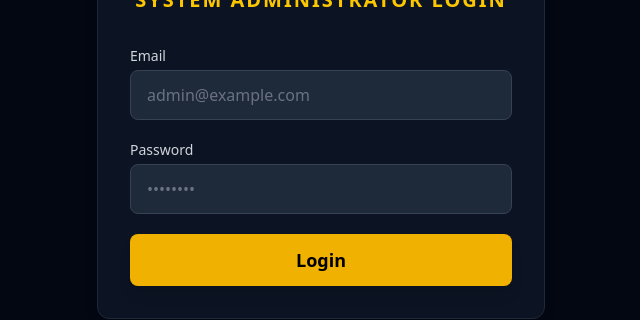
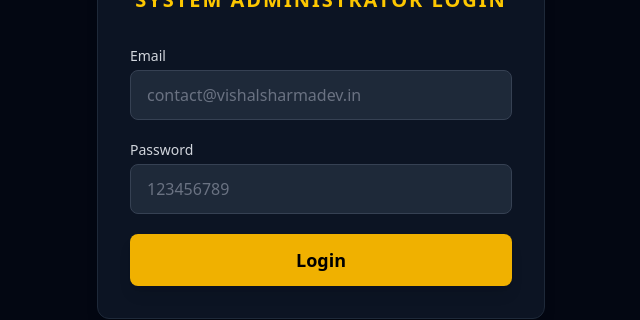
Before and after one commit to vishal-r-sharma/NexoraSpace, a React (Vite) app in the folder nexoraspace-frontend/: page /system/login in a window 1280 px wide. Shown: the part 324-644 px from the top of the page, without its empty margins (319-959 px from the left). Built offline with nearby package versions, Linux system fonts and the light colour scheme; no server answers.

Commit message:
add demo credentials in placeholder

```diff
--- a/nexoraspace-frontend/src/components/Company/CompanyLogin.jsx
+++ b/nexoraspace-frontend/src/components/Company/CompanyLogin.jsx
@@ -191,7 +191,7 @@ useEffect(() => {
                   onChange={(e) => setEmail(e.target.value)}
                   required
                   className="mt-2 w-full rounded-lg bg-gray-950/50 border border-gray-700 px-4 py-2.5 text-gray-100 placeholder-gray-500 focus:ring-2 focus:ring-yellow-400"
-                  placeholder="you@company.com"
+                  placeholder="admin@zohodemo.in"
                 />
               </div>
 
@@ -206,7 +206,7 @@ useEffect(() => {
                   onChange={(e) => setPassword(e.target.value)}
                   required
                   className="mt-2 w-full rounded-lg bg-gray-950/50 border border-gray-700 px-4 py-2.5 text-gray-100 placeholder-gray-500 focus:ring-2 focus:ring-yellow-400"
-                  placeholder="••••••••"
+                  placeholder="123456789"
                 />
               </div>
 
--- a/nexoraspace-frontend/src/components/SystemAdminLogin.jsx
+++ b/nexoraspace-frontend/src/components/SystemAdminLogin.jsx
@@ -134,7 +134,7 @@ export default function SystemAdminLogin() {
               onChange={(e) => setEmail(e.target.value)}
               type="email"
               id="email"
-              placeholder="admin@example.com"
+              placeholder="contact@vishalsharmadev.in"
               className="w-full px-4 py-3 rounded-lg bg-gray-800 border border-gray-700 text-white placeholder-gray-500 focus:outline-none focus:ring-2 focus:ring-yellow-400"
               required
               autoComplete="email"
@@ -153,7 +153,7 @@ export default function SystemAdminLogin() {
               onChange={(e) => setPassword(e.target.value)}
               type="password"
               id="password"
-              placeholder="••••••••"
+              placeholder="123456789"
               className="w-full px-4 py-3 rounded-lg bg-gray-800 border border-gray-700 text-white placeholder-gray-500 focus:outline-none focus:ring-2 focus:ring-yellow-400"
               required
               autoComplete="current-password"
```
Lines whose indentation alone changed are shown as unchanged.
